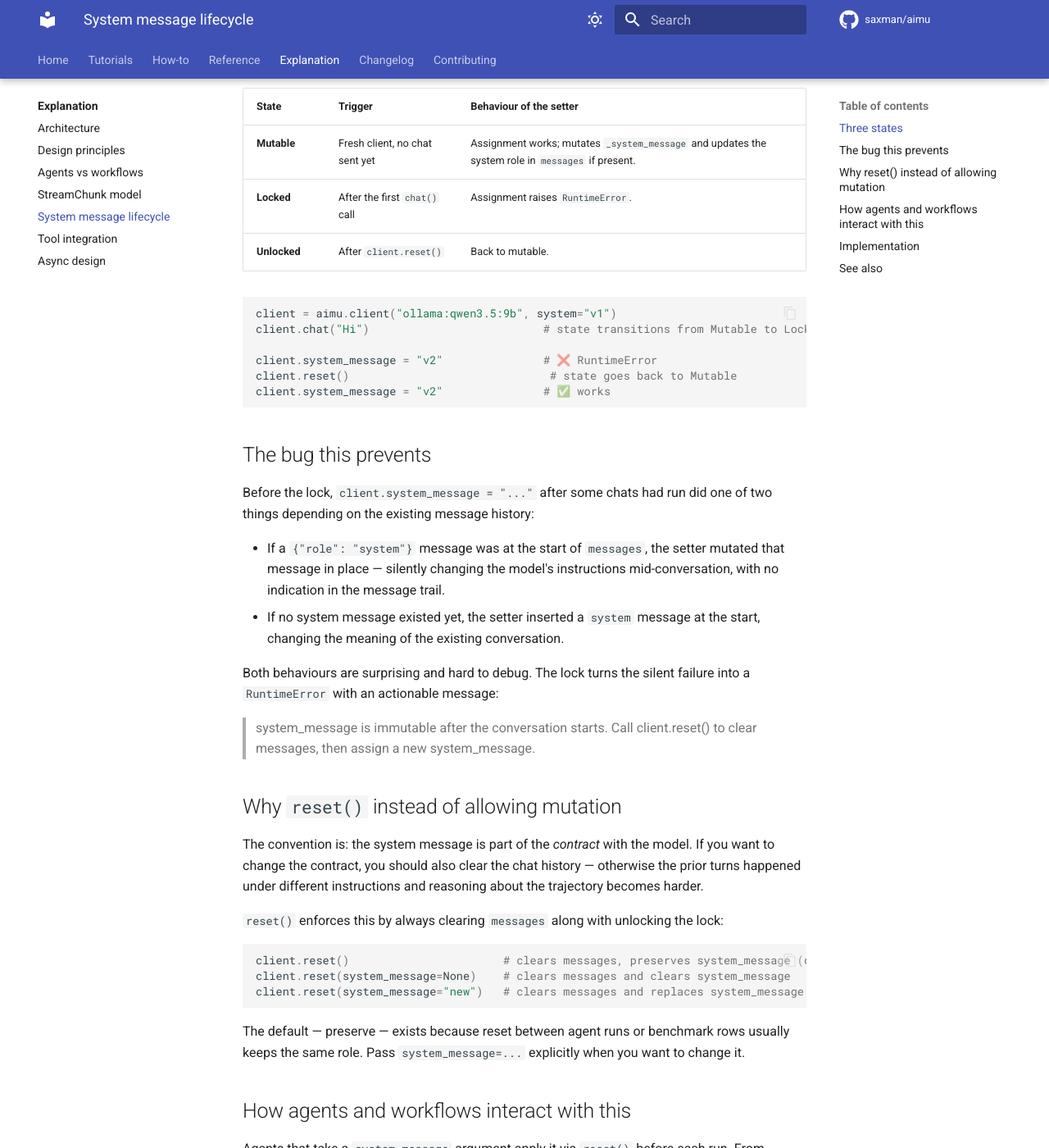
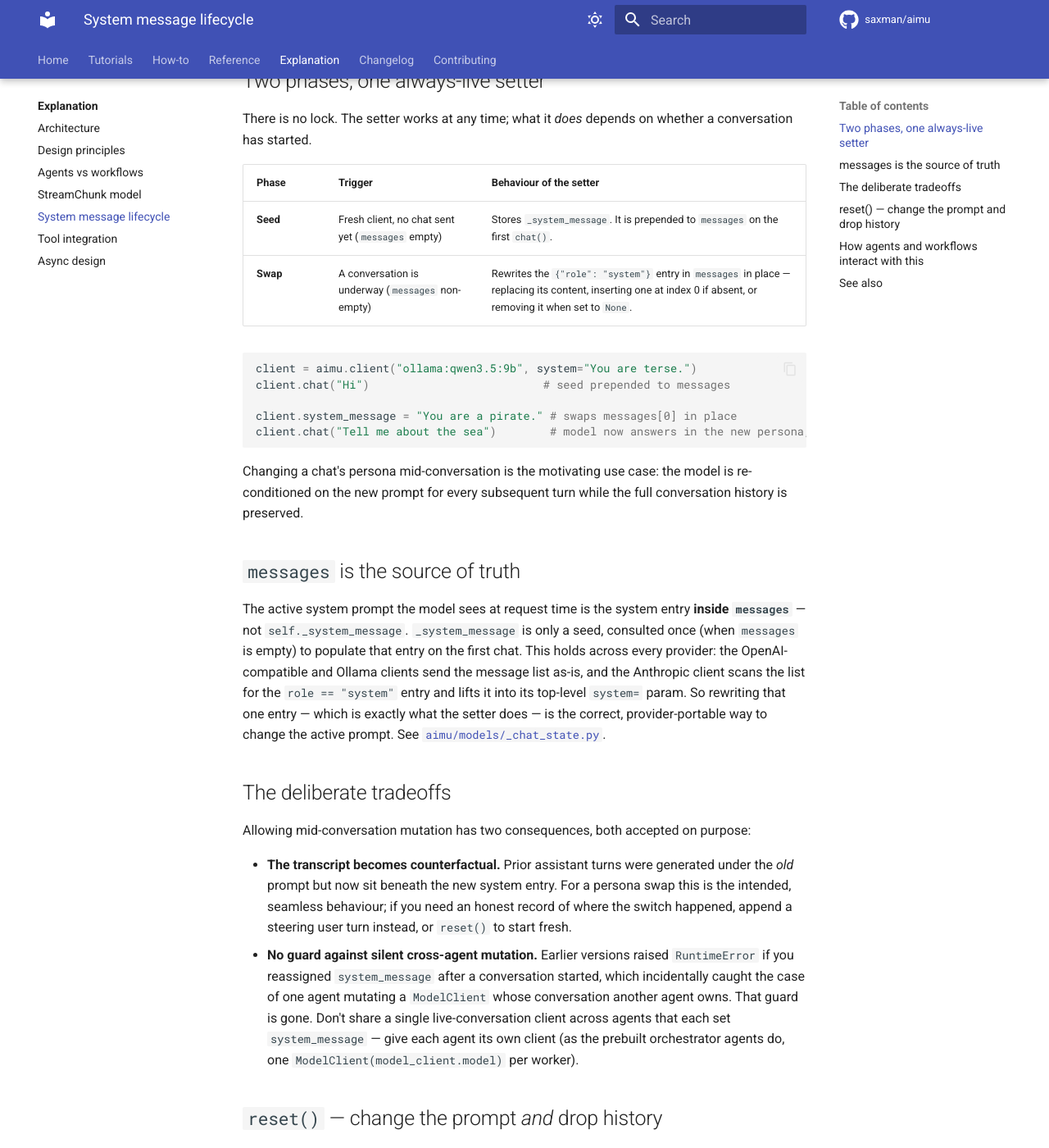
Before and after one commit to saxman/aimu, an MkDocs documentation site: the page built from docs/explanation/system-message-lifecycle.md, in a window 1280 px wide and 1400 px high, scrolled down 263 px. Shown: the whole window at 82% size. Built offline with MkDocs 1.6.1 and Material for MkDocs 9.7.7, drawn with Linux system fonts in a browser that asks for light colours; comment, search, counter and statistics services are not loaded; some of the changed text lies outside the part shown.

Commit message:
capture system_message behaviour

````diff
--- a/docs/changelog.md
+++ b/docs/changelog.md
@@ -1,4 +1,14 @@
 # Changelog
+
+## Unreleased
+
+### Breaking changes
+
+- **Breaking** `system_message` is no longer immutable after the first `chat()`. The setter is now always live: assigning it mid-conversation rewrites the `{"role": "system"}` entry in `messages` in place (re-conditioning the model on the new prompt while preserving history), inserts one if absent, or removes it on `None`. Before the first chat it still just seeds the value. The previous behaviour raised `RuntimeError`; code that caught that error to gate a `reset()` can now assign directly. To change the prompt *and* drop history, use `reset(system_message="new")`. Two consequences are accepted by design: the transcript becomes counterfactual (prior assistant turns predate the new prompt), and there is no longer a guard against silently re-conditioning a `ModelClient` shared by another agent's in-flight conversation — don't share a live-conversation client across agents that each set `system_message`. The `_system_message_locked` flag has been removed. See [System message lifecycle](explanation/system-message-lifecycle.md).
+
+### Fixes
+
+- **Fix** `SkillAgent` skill injection no longer wipes conversation history when applied to an already-used client. It previously called `reset()` to unlock the setter (clearing `messages`); it now assigns `system_message` directly, which swaps the system entry in place.
 
 ## v0.6.0 (2026-06-04) — Output utilities, model weight caching, and experiment checkpointing
 
--- a/docs/explanation/system-message-lifecycle.md
+++ b/docs/explanation/system-message-lifecycle.md
@@ -1,40 +1,40 @@
 # System message lifecycle
 
-`system_message` is a small attribute that controls a lot of behaviour. This page explains its three-state lifecycle, the failure mode that motivated the lock, and why `reset()` exists.
+`system_message` is a small attribute that controls a lot of behaviour. This page explains how it behaves before and during a conversation, why assigning it mid-conversation re-conditions the model in place, and why `reset()` still exists.
 
-## Three states
+## Two phases, one always-live setter
 
-| State | Trigger | Behaviour of the setter |
+There is no lock. The setter works at any time; what it *does* depends on whether a conversation has started.
+
+| Phase | Trigger | Behaviour of the setter |
 |---|---|---|
-| **Mutable** | Fresh client, no chat sent yet | Assignment works; mutates `_system_message` and updates the system role in `messages` if present. |
-| **Locked** | After the first `chat()` call | Assignment raises `RuntimeError`. |
-| **Unlocked** | After `client.reset()` | Back to mutable. |
+| **Seed** | Fresh client, no chat sent yet (`messages` empty) | Stores `_system_message`. It is prepended to `messages` on the first `chat()`. |
+| **Swap** | A conversation is underway (`messages` non-empty) | Rewrites the `{"role": "system"}` entry in `messages` in place — replacing its content, inserting one at index 0 if absent, or removing it when set to `None`. |
 
 ```python
-client = aimu.client("ollama:qwen3.5:9b", system="v1")
-client.chat("Hi")                          # state transitions from Mutable to Locked
+client = aimu.client("ollama:qwen3.5:9b", system="You are terse.")
+client.chat("Hi")                          # seed prepended to messages
 
-client.system_message = "v2"               # ❌ RuntimeError
-client.reset()                              # state goes back to Mutable
-client.system_message = "v2"               # ✅ works
+client.system_message = "You are a pirate." # swaps messages[0] in place
+client.chat("Tell me about the sea")        # model now answers in the new persona, with history intact
 ```
 
-## The bug this prevents
+Changing a chat's persona mid-conversation is the motivating use case: the model is re-conditioned on the new prompt for every subsequent turn while the full conversation history is preserved.
 
-Before the lock, `client.system_message = "..."` after some chats had run did one of two things depending on the existing message history:
+## `messages` is the source of truth
 
-- If a `{"role": "system"}` message was at the start of `messages`, the setter mutated that message in place — silently changing the model's instructions mid-conversation, with no indication in the message trail.
-- If no system message existed yet, the setter inserted a `system` message at the start, changing the meaning of the existing conversation.
+The active system prompt the model sees at request time is the system entry **inside `messages`** — not `self._system_message`. `_system_message` is only a seed, consulted once (when `messages` is empty) to populate that entry on the first chat. This holds across every provider: the OpenAI-compatible and Ollama clients send the message list as-is, and the Anthropic client scans the list for the `role == "system"` entry and lifts it into its top-level `system=` param. So rewriting that one entry — which is exactly what the setter does — is the correct, provider-portable way to change the active prompt. See [`aimu/models/_chat_state.py`](https://github.com/saxman/aimu/blob/main/aimu/models/_chat_state.py).
 
-Both behaviours are surprising and hard to debug. The lock turns the silent failure into a `RuntimeError` with an actionable message:
+## The deliberate tradeoffs
 
-> system_message is immutable after the conversation starts. Call client.reset() to clear messages, then assign a new system_message.
+Allowing mid-conversation mutation has two consequences, both accepted on purpose:
 
-## Why `reset()` instead of allowing mutation
+- **The transcript becomes counterfactual.** Prior assistant turns were generated under the *old* prompt but now sit beneath the new system entry. For a persona swap this is the intended, seamless behaviour; if you need an honest record of where the switch happened, append a steering user turn instead, or `reset()` to start fresh.
+- **No guard against silent cross-agent mutation.** Earlier versions raised `RuntimeError` if you reassigned `system_message` after a conversation started, which incidentally caught the case of one agent mutating a `ModelClient` whose conversation another agent owns. That guard is gone. Don't share a single live-conversation client across agents that each set `system_message` — give each agent its own client (as the prebuilt orchestrator agents do, one `ModelClient(model_client.model)` per worker).
 
-The convention is: the system message is part of the *contract* with the model. If you want to change the contract, you should also clear the chat history — otherwise the prior turns happened under different instructions and reasoning about the trajectory becomes harder.
+## `reset()` — change the prompt *and* drop history
 
-`reset()` enforces this by always clearing `messages` along with unlocking the lock:
+When you want a clean slate rather than a seamless swap, `reset()` clears `messages`:
 
 ```python
 client.reset()                       # clears messages, preserves system_message (default)
@@ -56,21 +56,11 @@ def _prepare_run(self) -> None:
         self.model_client.tools = list(self.tools)
 ```
 
-This is why `Chain.from_client(client, [prompt1, prompt2])` works even though all three steps share one client: each step's `Agent` resets at the start of its turn and applies its own `system_message`. After the reset the lock is back to mutable until the next chat.
+This is why `Chain.from_client(client, [prompt1, prompt2])` works even though all steps share one client: each step's `Agent` resets at the start of its turn and applies its own `system_message`.
+
+`SkillAgent` relies on the swap directly — it appends the discovered skill catalog to the active system prompt by assigning `system_message`, which rewrites the in-history entry without wiping the conversation.
 
 Same story for `Benchmark`: it calls `client.reset()` between rows so each row starts with a clean conversation but the same role.
-
-## Implementation
-
-The lock is a private boolean:
-
-```python
-class BaseModelClient(ABC):
-    _system_message: str | None
-    _system_message_locked: bool      # False after construction; True after first chat
-```
-
-The setter checks the flag and either mutates `_system_message` or raises. `_chat_setup()` (called by every concrete `_chat()`) sets the flag to `True` after appending the first user message. `reset()` sets it back to `False`.
 
 ## See also
 
````
Also changed, not shown: CLAUDE.md (+8 -8 lines), docs/explanation/design-principles.md (+1 -1 lines), docs/explanation/index.md (+1 -1 lines), docs/how-to/benchmark-models.md (+1 -1 lines), 2 other files.
